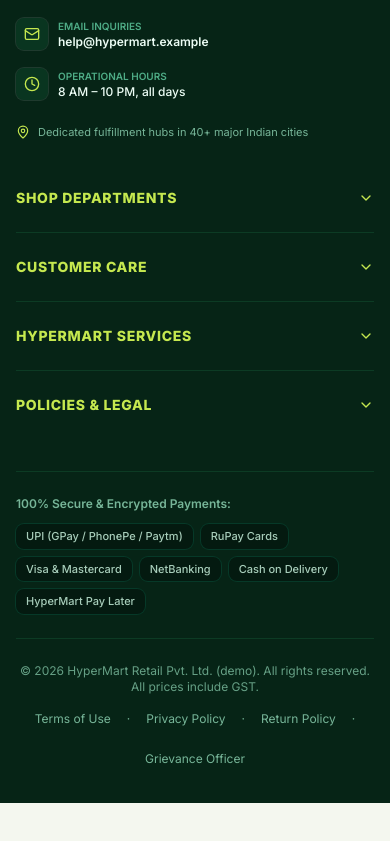
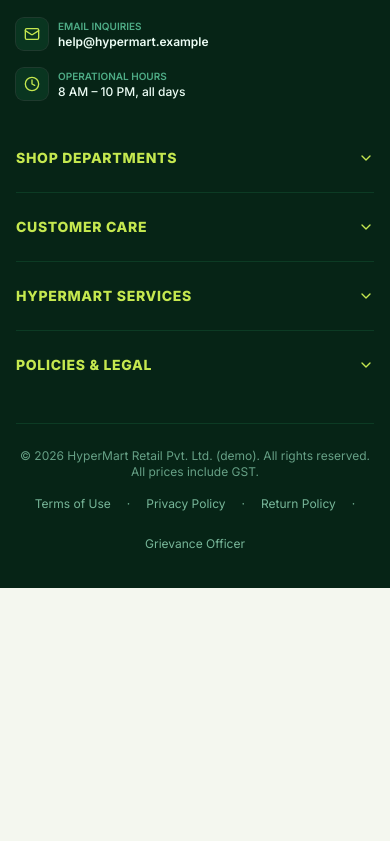
Before and after one commit to KSukant/Hyper_Mart, a Next.js app: page / in a window 390 px wide. Shown: the part 3972-4813 px from the top of the page. After the commit the page ends 4624 px from the top, so only its background shows below. Built offline with nearby package versions, Linux system fonts and the light colour scheme.

Commit message:
Remove fulfillment hubs note and payment badges strip from footer

```diff
--- a/src/components/layout/Footer.tsx
+++ b/src/components/layout/Footer.tsx
@@ -10,7 +10,6 @@
   Truck,
   RotateCcw,
   BadgeCheck,
-  MapPin,
   Lock,
   ArrowRight,
   Sparkles,
@@ -99,14 +98,6 @@
   },
 ];
 
-const PAYMENT_METHODS = [
-  "UPI (GPay / PhonePe / Paytm)",
-  "RuPay Cards",
-  "Visa & Mastercard",
-  "NetBanking",
-  "Cash on Delivery",
-  "HyperMart Pay Later",
-];
 
 export function Footer({ compact = false }: { compact?: boolean }) {
   const [email, setEmail] = useState("");
@@ -311,11 +302,6 @@
               </div>
             </div>
 
-            {/* City Fulfillment Footprint */}
-            <div className="flex items-center gap-2 pt-2 text-[11px] text-emerald-200/70">
-              <MapPin className="h-3.5 w-3.5 text-accent shrink-0" />
-              <span>Dedicated fulfillment hubs in 40+ major Indian cities</span>
-            </div>
           </div>
 
           {/* Columns 2-5: Nav Columns - Accordions on mobile (<1024px), standard columns on desktop (>=1024px) */}
@@ -369,24 +355,6 @@
           </div>
         </div>
 
-        {/* Payment Badges Strip */}
-        <div className="mt-8 border-t border-[#0C3B24] pt-6">
-          <div className="flex flex-col gap-3 sm:flex-row sm:items-center sm:justify-between">
-            <span className="text-xs font-semibold text-emerald-200/70">
-              100% Secure & Encrypted Payments:
-            </span>
-            <div className="flex flex-wrap items-center gap-2">
-              {PAYMENT_METHODS.map((method) => (
-                <span
-                  key={method}
-                  className="rounded-lg bg-[#041A10] px-2.5 py-1 text-[11px] font-medium text-emerald-100/80 ring-1 ring-emerald-900/50"
-                >
-                  {method}
-                </span>
-              ))}
-            </div>
-          </div>
-        </div>
 
         {/* ── BOTTOM SUB-FOOTER: Copyright, Compliance & Legal Links ── */}
         <div className="mt-6 flex flex-col items-center justify-between gap-3 border-t border-[#0C3B24] pt-6 text-center text-xs text-emerald-200/60 md:flex-row md:text-left">
```
